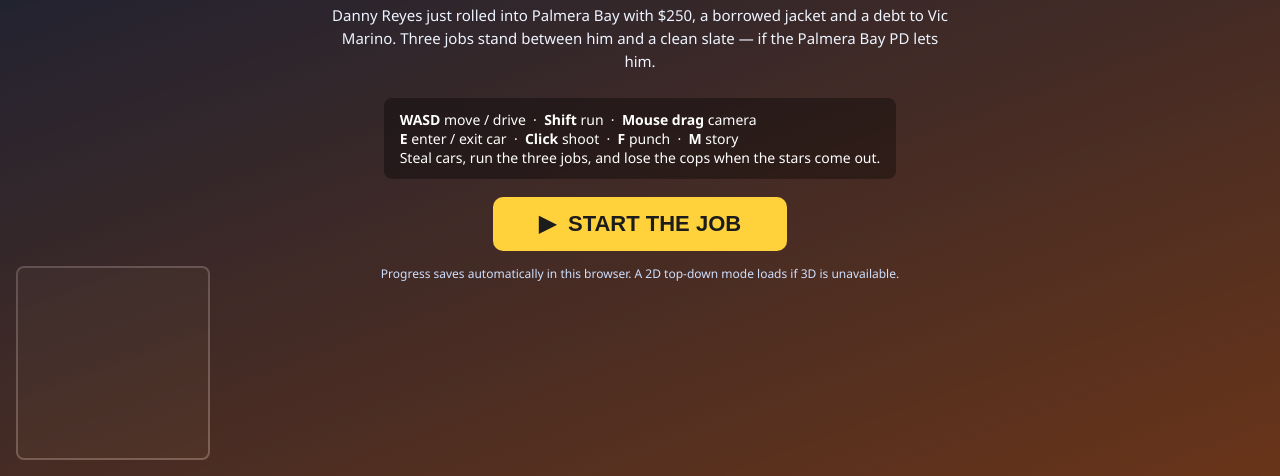
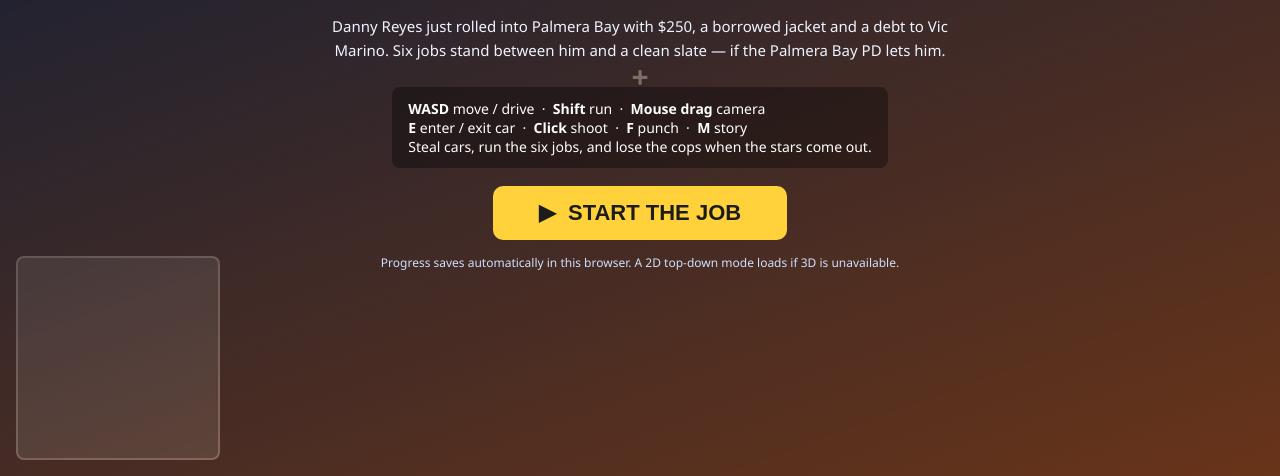
Before and after one commit to vkaroo/gta6-01, a plain HTML site: page game/index.html in a window 1280 px wide. Shown: the part 324-800 px from the top of the page. Drawn offline with Linux system fonts and the light colour scheme.

Commit message:
Palmera Bay polish (round 3): game/index.html

```diff
--- a/game/index.html
+++ b/game/index.html
@@ -3,6 +3,7 @@
 <head>
 <meta charset="utf-8">
 <meta name="viewport" content="width=device-width, initial-scale=1">
+<link rel="icon" href="data:,">
 <title>Palmera Bay — Open World</title>
 <style>
   html, body { margin: 0; height: 100%; overflow: hidden; background: #0e1420;
@@ -22,8 +23,11 @@
   #objective-title { font-size: 17px; font-weight: 800; color: #ffd23c; }
   #objective { font-size: 15px; }
   #speed { bottom: 20px; right: 20px; font-size: 30px; font-weight: 800; }
-  #minimap { position: fixed; left: 16px; bottom: 16px; z-index: 5; width: 190px; height: 190px;
-    border: 2px solid rgba(255,255,255,.6); border-radius: 8px; background: #20262b; }
+  #minimap { position: fixed; left: 16px; bottom: 16px; z-index: 5; width: 200px; height: 200px;
+    border: 2px solid rgba(255,255,255,.6); border-radius: 8px; background: #46545e; }
+  #crosshair { position: fixed; left: 50%; top: 50%; transform: translate(-50%,-50%); z-index: 5;
+    font-size: 30px; font-weight: 800; color: #fff; pointer-events: none;
+    text-shadow: 0 0 4px #000, 0 2px 4px rgba(0,0,0,.8); }
   #toast { position: fixed; left: 50%; bottom: 110px; transform: translateX(-50%); z-index: 6;
     background: rgba(0,0,0,.7); padding: 10px 22px; border-radius: 8px; font-size: 17px;
     opacity: 0; transition: opacity .3s; pointer-events: none; text-align: center; max-width: 640px; }
@@ -63,7 +67,8 @@
   <div id="objective">Drive to the docks marker</div>
 </div>
 <div class="hud" id="speed"></div>
-<canvas id="minimap" width="190" height="190"></canvas>
+<canvas id="minimap" width="200" height="200"></canvas>
+<div id="crosshair">+</div>
 <div id="toast"></div>
 <div id="story"></div>
 
@@ -72,11 +77,11 @@
     <h1>PALMERA BAY</h1>
     <h2>An open-world story — drive it, steal it, survive it.</h2>
     <p>Danny Reyes just rolled into Palmera Bay with $250, a borrowed jacket and a debt to
-    Vic Marino. Three jobs stand between him and a clean slate — if the Palmera Bay PD lets him.</p>
+    Vic Marino. Six jobs stand between him and a clean slate — if the Palmera Bay PD lets him.</p>
     <div class="controls">
       <b>WASD</b> move / drive &nbsp;·&nbsp; <b>Shift</b> run &nbsp;·&nbsp; <b>Mouse drag</b> camera<br>
       <b>E</b> enter / exit car &nbsp;·&nbsp; <b>Click</b> shoot &nbsp;·&nbsp; <b>F</b> punch &nbsp;·&nbsp; <b>M</b> story<br>
-      Steal cars, run the three jobs, and lose the cops when the stars come out.
+      Steal cars, run the six jobs, and lose the cops when the stars come out.
     </div><br>
     <button id="start-btn">▶ &nbsp;START THE JOB</button>
     <div id="hint">Progress saves automatically in this browser. A 2D top-down mode loads if 3D is unavailable.</div>
```
